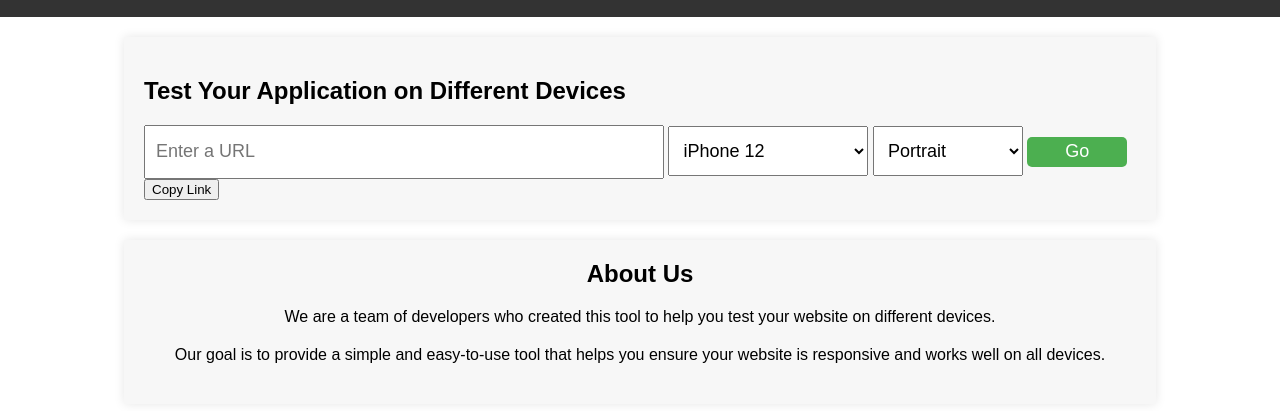
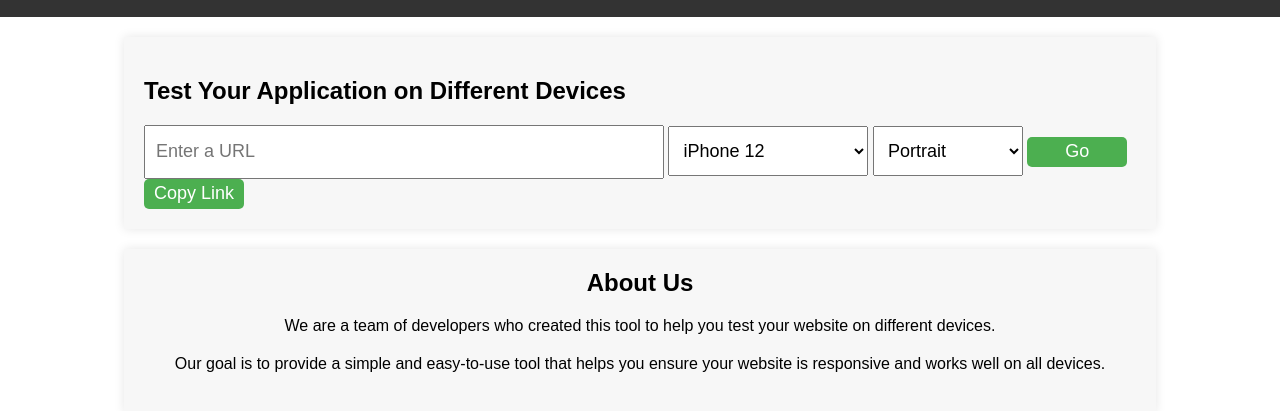
Before and after one commit to smthubakgale/Resposinator, a plain HTML site: page index.html in a window 1280 px wide. Shown: the part 121-532 px from the top of the page. Drawn offline with Linux system fonts and the light colour scheme.

Commit message:
Update styles.css

```diff
--- a/styles.css
+++ b/styles.css
@@ -86,7 +86,7 @@ section {
   padding: 10px;
 }
 
-#go-button {
+#go-button , #copy-button {
   width: 100px;
   height: 30px;
   font-size: 18px;
```
